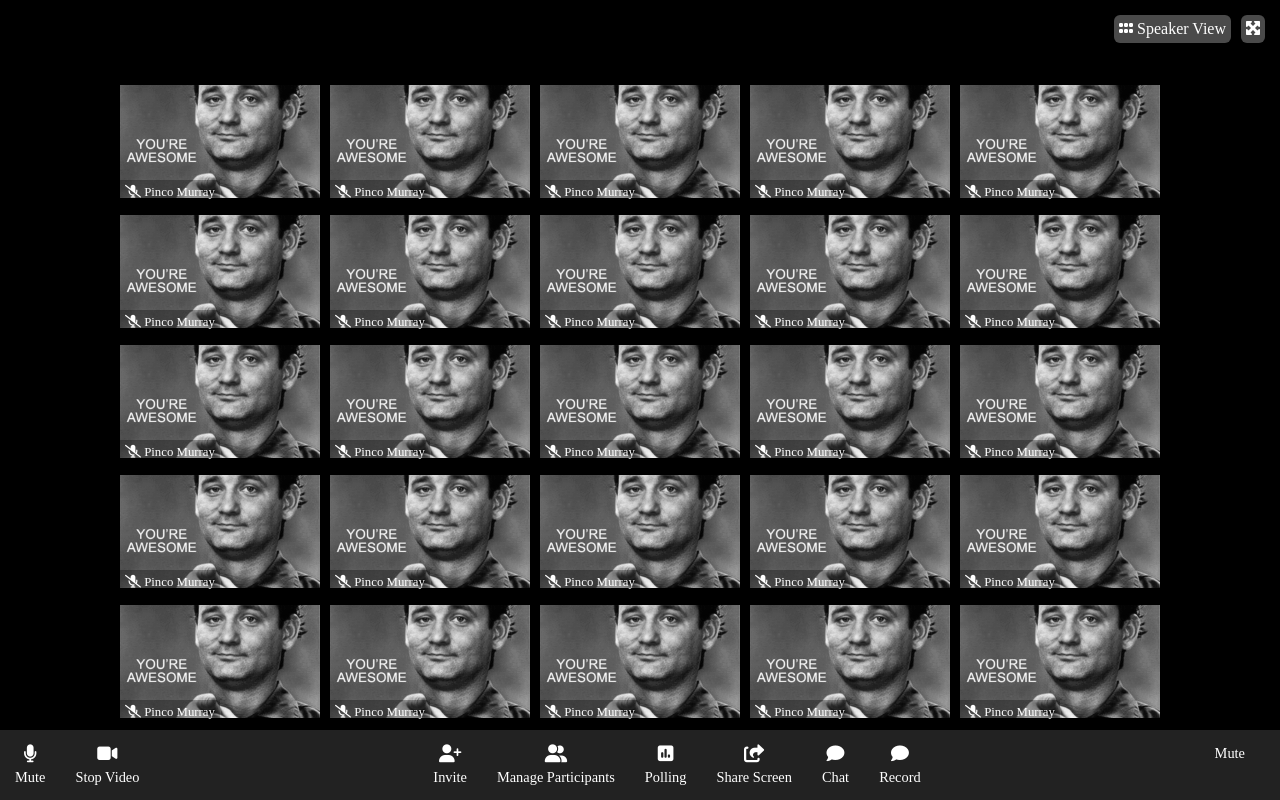
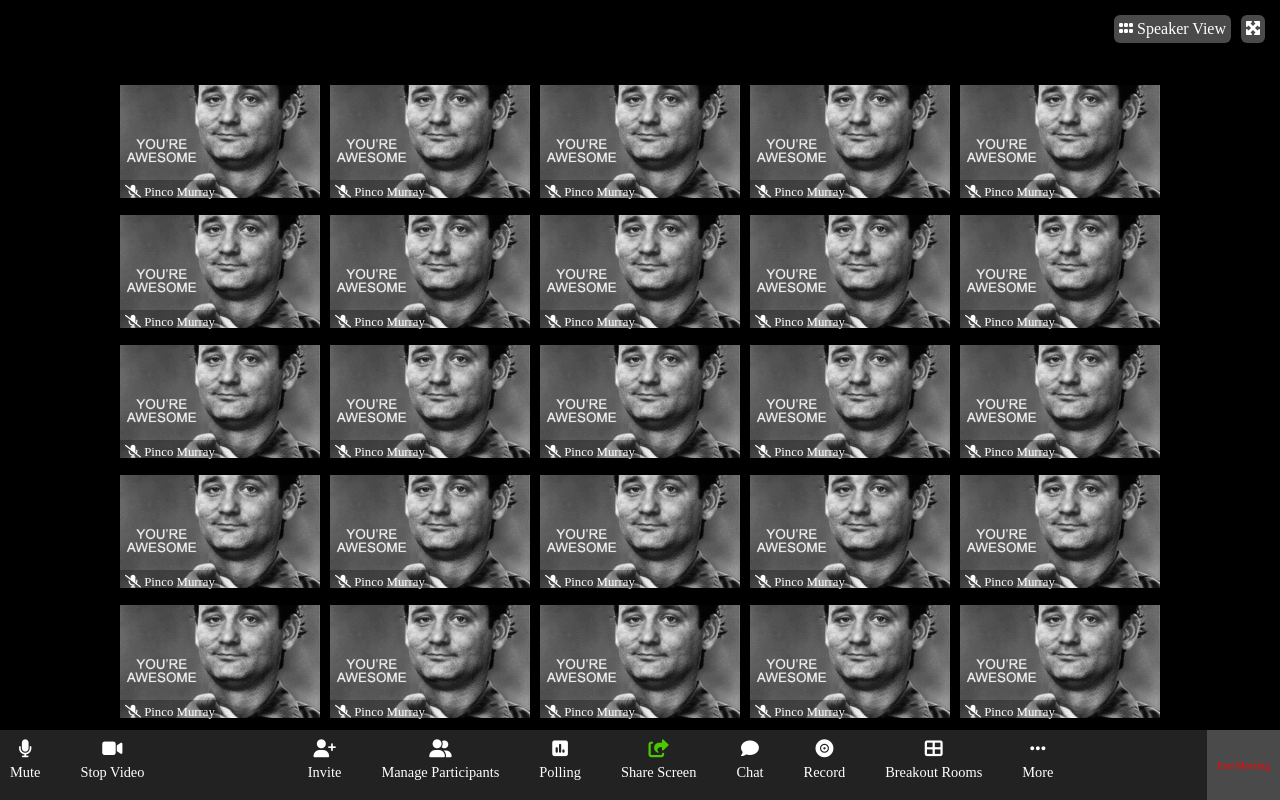
Before and after one commit to Clipper4rancione/html-css-zoom, a plain HTML site: page index.html in a window 1280 px wide. Drawn offline with Linux system fonts and the light colour scheme.

Commit message:
[updt] footer added icons and align

```diff
--- a/assets/css/style.css
+++ b/assets/css/style.css
@@ -15,6 +15,10 @@ main {
     height: calc(100vh - 150px);
     overflow: auto;
 }
+
+.active{
+    color: #4BC800;
+}
 /*      // // //      */
 
 
@@ -31,7 +35,7 @@ header .box-header {
     justify-content: flex-end;
     align-items: center;
 }
-.box-header span{
+.box-header span {
     margin-left: 10px;
     text-transform: capitalize;
     padding: 5px;
@@ -41,7 +45,7 @@ header .box-header {
 
 /* MAIN */
 
-main .call-container{
+main .call-container {
     display: flex;
     flex-wrap: wrap;
     justify-content: center;
@@ -51,19 +55,19 @@ main .call-container{
 }
 
 
-main .video-img{
+main .video-img {
     width: 200px;
     height: 120px;
     position: relative;
 }
-main .video-img img{
+main .video-img img {
     width: 100%;
 }
 
-main .video-box{
+main .video-box {
     margin: 5px;
 }
-main .video-box .name{
+main .video-box .name {
     font-size: 1vw;
     position: absolute;
     bottom: 0px;
@@ -74,44 +78,55 @@ main .video-box .name{
 
 /* FOOTER */
 
-footer{
+footer {
     display: flex;
     color: white;
     height: 70px;
     background-color: #222222;
 }
-footer .control-container{
+footer .control-container {
     display: flex;
     justify-content: space-between;
     width: 100%;
-    padding: 10px;
     margin: 0 auto;
 }
 
-footer ul{
+footer ul {
     display: flex;
     list-style: none;
 }
-footer ul li{
+footer ul li {
     display: flex;
     flex-direction: column;
     margin-right: 20px;
 }
-footer ul li i{
+footer ul li i {
     font-size: 1.4vw;
 
 }
-footer ul li .control{
+footer ul li .control {
     display: flex;
     flex-direction: column;
     align-items: center;
-    padding: 5px;
+    padding: 10px;
 }
-footer ul li span{
+footer ul li span {
     font-size: .9rem;
     text-align: center;
     display: block;
 }
-.control-ico{
+.control-ico {
     margin-bottom: 5px;
 }
+footer .right-container {
+    height: 100%;
+    padding: 10px;
+
+    display: flex;
+    justify-content: center;
+    align-items: center;
+
+    color: red;
+    font-size: .8vw;
+    background-color: #4A4A4A;
+}
--- a/index.html
+++ b/index.html
@@ -329,7 +329,7 @@
                     </li>
                     <li>
                         <div class="control">
-                            <div class="control-ico">
+                            <div class="control-ico active">
                                 <i class="fa-solid fa-share-from-square"></i>
                             </div>
                             <span>Share Screen</span>
@@ -346,21 +346,31 @@
                     <li>
                         <div class="control">
                             <div class="control-ico">
-                                <i class="fa-solid fa-comment"></i>
+                                <i class="fa-solid fa-record-vinyl"></i>
                             </div>
                             <span>Record</span>
+                        </div>
+                    </li>
+                    <li>
+                        <div class="control">
+                            <div class="control-ico">
+                                <i class="fa-sharp fa-solid fa-table-cells-large"></i>
+                            </div>
+                            <span>Breakout Rooms</span>
+                        </div>
+                    </li>
+                    <li>
+                        <div class="control">
+                            <div class="control-ico">
+                                <i class="fas fa-ellipsis-h"></i>
+                            </div>
+                            <span>More</span>
                         </div>
                     </li>
                 </ul>
             </div>
             <div class="right-container">
-                <ul>
-                    <li>
-                        <div class="control">
-                            <span>Mute</span>
-                        </div>
-                    </li>
-                </ul>
+                <span class="end">End Meeting</span>
             </div>
         </div>
     </footer>
```
